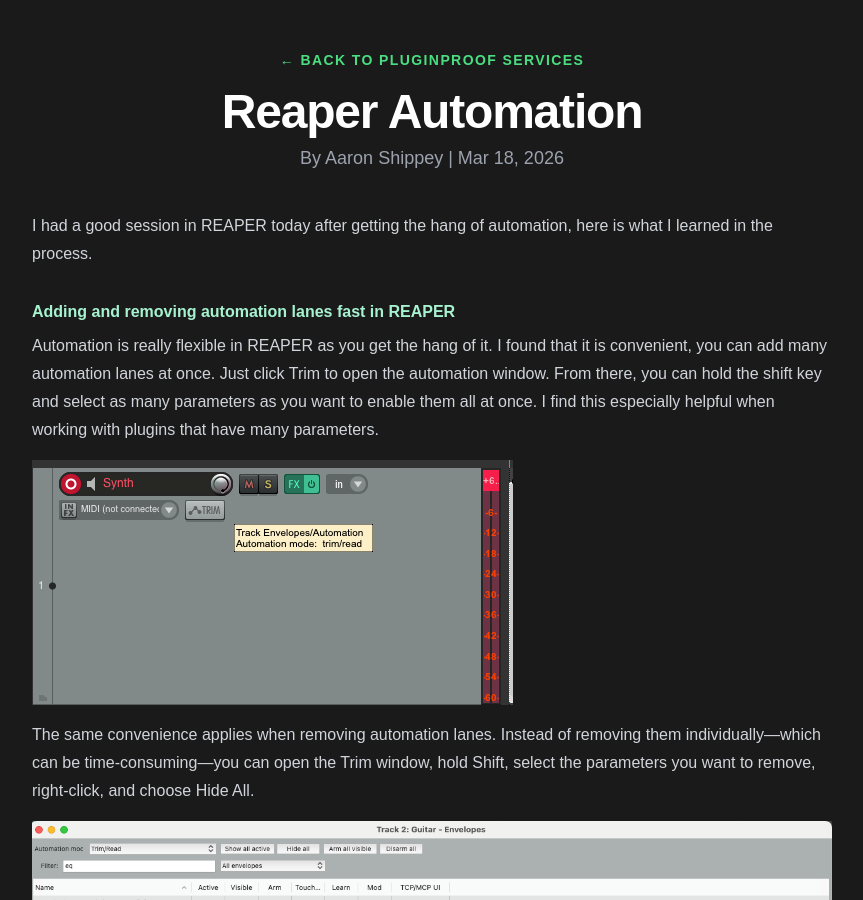
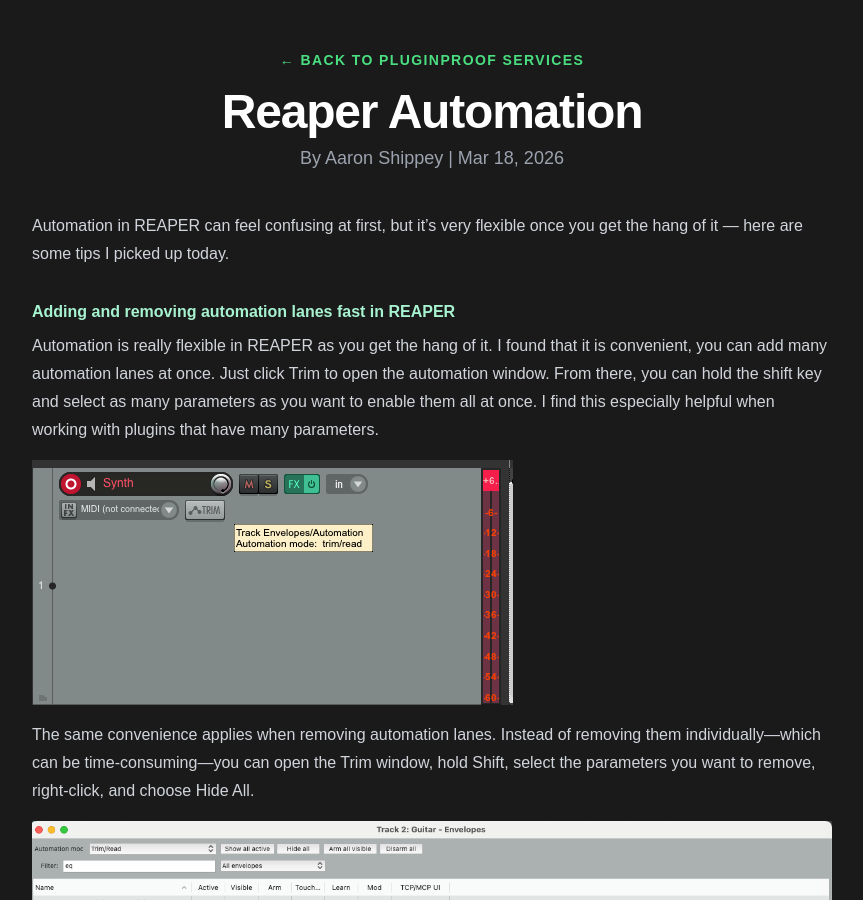
Before and after one commit to devAaron92/myWebsite, a Jekyll site: the page built from _posts/2026-03-18-reaper-automation.md, in a window 1280 px wide and 900 px high. Shown: the whole window, without its empty margins (208-1071 px from the left). Built offline with Jekyll 4.4.1, drawn with Linux system fonts in a browser that asks for light colours; nearby versions of some CDN libraries.

Commit message:
rework intro paragraph

```diff
--- a/_posts/2026-03-18-reaper-automation.md
+++ b/_posts/2026-03-18-reaper-automation.md
@@ -4,7 +4,7 @@
 date: 2026-03-18
 ---
 
-> I had a good session in REAPER today after getting the hang of automation, here is what I learned in the process.
+> Automation in REAPER can feel confusing at first, but it’s very flexible once you get the hang of it — here are some tips I picked up today.
 
 ## Adding and removing automation lanes fast in REAPER
 
```
